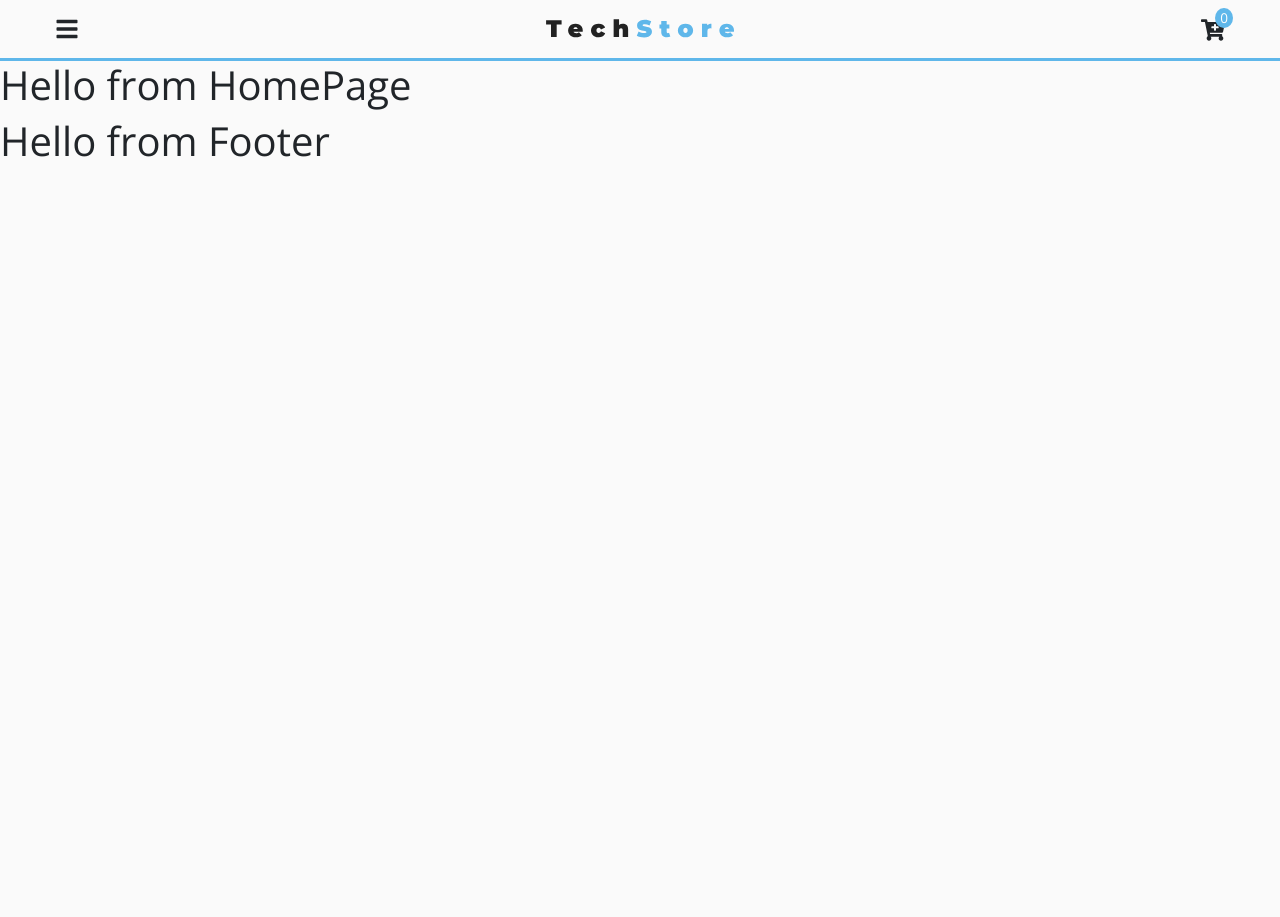
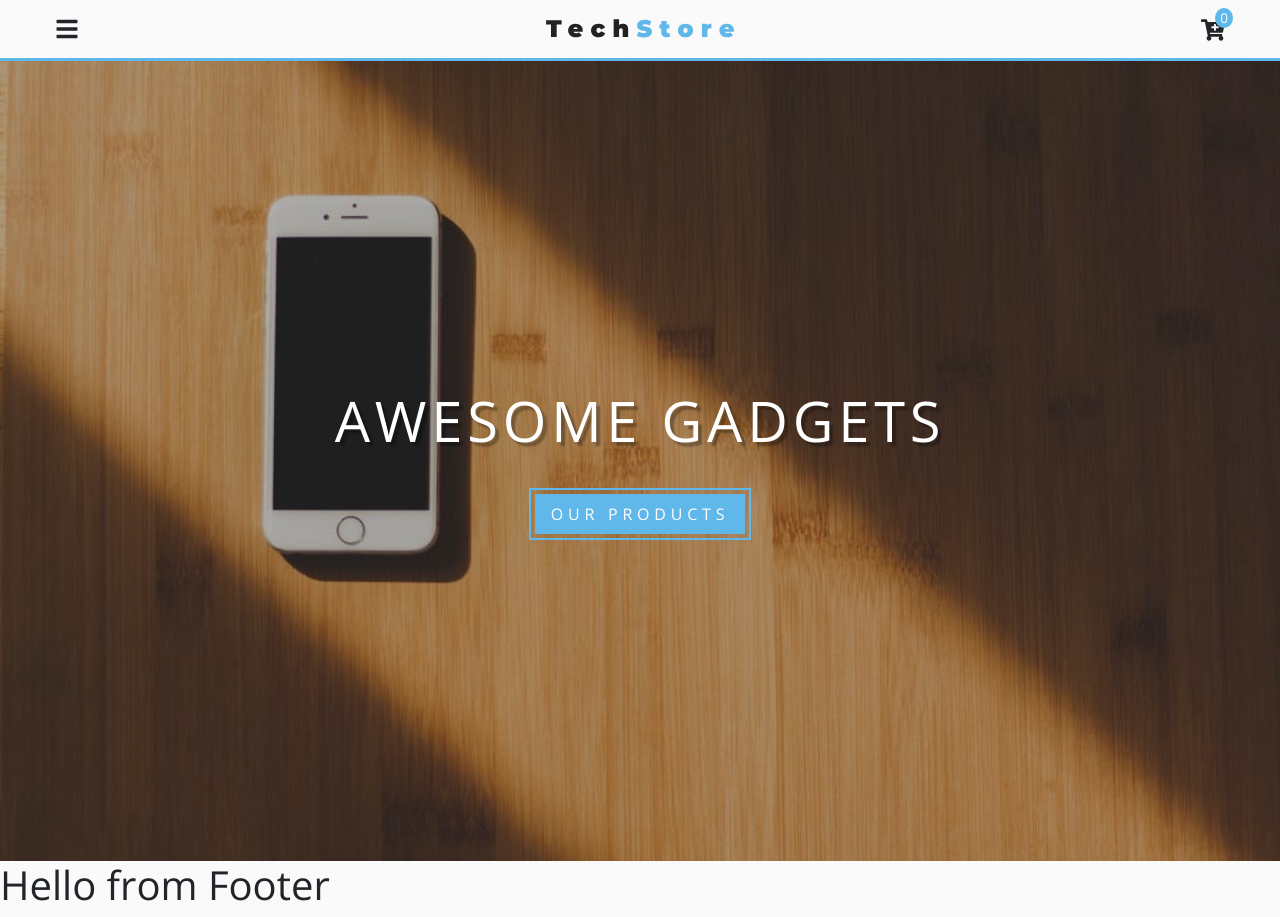
Before and after one commit to khoadodk/tech-store-react, a React (Create React App) app: page / in a window 1280 px wide. Before the commit the page ends 800 px from the top, so only its background shows below. Built offline with nearby package versions, Linux system fonts and the light colour scheme.

Commit message:
add Hero component and DefaultPage

```diff
--- a/src/App.css
+++ b/src/App.css
@@ -24,3 +24,21 @@
   background: var(--mainGrey) !important;
   color: var(--mainBlack);
 }
+.main-link {
+  padding: 0.5rem 1rem;
+  background: var(--primaryColor);
+  color: var(--mainWhite);
+  display: inline-block;
+  text-transform: uppercase;
+  letter-spacing: var(--mainSpacing);
+  outline: 2px solid var(--primaryColor);
+  outline-offset: 4px;
+  border: none;
+  transition: var(--mainTransition);
+}
+.main-link:hover {
+  background: var(--darkGrey);
+  text-decoration: none;
+  color: var(--primaryColor);
+  outline-color: var(--darkGrey);
+}
--- /dev/null
+++ b/src/components/Hero.js
@@ -0,0 +1,38 @@
+import React, { Component } from 'react';
+import styled from 'styled-components';
+import mainBcg from '../images/mainBcg.jpeg';
+
+export default function Hero({ img, title, max, children }){
+    {
+        return (
+            <HeroWrapper max={max} img={img}>
+                <div className='banner'>
+                    <h1 className='title'>{title}</h1>
+                    {children}
+                </div>
+            </HeroWrapper>
+        )
+    }
+}
+
+const HeroWrapper = styled.div`
+    text-align: center;
+    display: flex;
+    align-items: center;
+    justify-content: center;
+    min-height:${props => (props.max ? '100vh' : '60vh')};
+    color: var(--mainWhite);
+    background: linear-gradient(var(--primaryRGBA),var(--primaryRGBA)),
+        url(${props => props.img}) center/cover no-repeat;
+    .title {
+        padding-top: 2rem;
+        font-size: 3.5rem;
+        text-shadow: 4px 4px 2px rgba(0, 0, 0, 0.3);
+        text-transform: uppercase;
+        letter-spacing: var(--mainSpacing)
+    }
+`;
+
+Hero.defaultProps = {
+    img: mainBcg
+}
--- a/src/pages/Default.js
+++ b/src/pages/Default.js
@@ -1,11 +1,17 @@
-import React, { Component } from 'react'
+import React from 'react';
+import Hero from '../components/Hero';
+import defaultBcg from '../images/defaultBcg.jpeg';
+import { Link } from 'react-router-dom';
 
-export default class Default extends Component {
-    render() {
-        return (
-            <div>
-                <h1>Hello from Default</h1>
-            </div>
-        )
-    }
+export default function Default(){
+    return (
+        <>
+            <Hero img={defaultBcg} title='404' max='true'>
+                <h2 className='text-uppercase'>page not found</h2>
+                <Link to='/' className='main-link' style={{ marginTop: '2rem' }}>
+                    return home
+                </Link>
+            </Hero>
+        </>
+    )
 }
--- a/src/pages/HomePage.js
+++ b/src/pages/HomePage.js
@@ -1,15 +1,13 @@
-import React from 'react';
-import { ProductConsumer } from '../context';
+import React from "react";
+import Hero from "../components/Hero";
+import { Link } from "react-router-dom";
 
 export default function HomePage() {
-    return (
-        <>
-            <ProductConsumer>
-                { value => {
-                    console.log(value)
-                    return <h1>Hello from HomePage</h1>
-                }}
-            </ProductConsumer>
-        </>
-    )
+  return (
+    <Hero title="awesome gadgets" max="true">
+      <Link to="/products" className="main-link" style={{ margin: "2rem" }}>
+        Our Products
+      </Link>
+    </Hero>
+  );
 }
```
